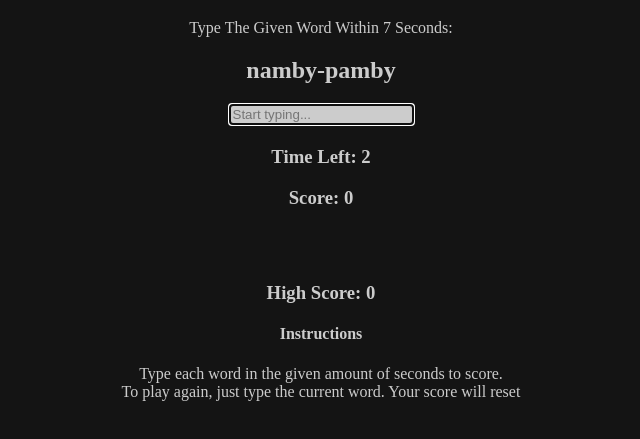
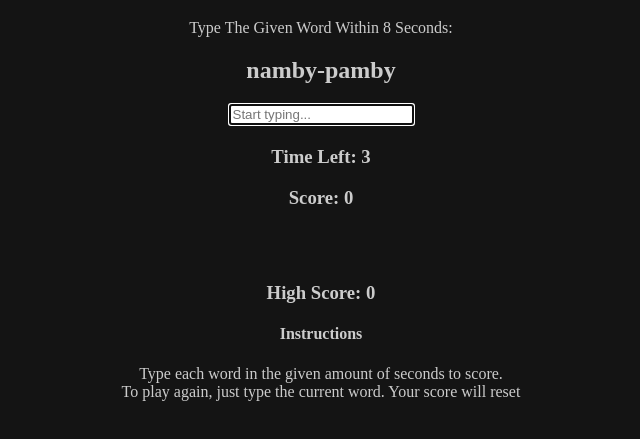
Before and after one commit to Iseneki/Digital-Media-Programming, a plain HTML site: page typing tester/index.html in a window 1280 px wide. Shown: the part 61-500 px from the top of the page, without its empty margins (319-959 px from the left). Drawn offline with Linux system fonts and the light colour scheme.

Commit message:
typing updates

```diff
--- a/typing tester/index.html
+++ b/typing tester/index.html
@@ -18,7 +18,7 @@
           <p class="lead">Type The Given Word Within
             <span class="text-success" id="seconds">5</span> Seconds:</p>
           <h2 id="current-word">hello</h2>
-          <input type="text" class="promptbox" placeholder="Start typing..." id="word-input" autofocus>
+          <input type="text" class="form-control form-control-lg" placeholder="Start typing..." id="word-input" autofocus>
           <h4 id="message"></h4>
 
               <h3>Time Left:
--- a/typing tester/myscript.js
+++ b/typing tester/myscript.js
@@ -1,7 +1,7 @@
 window.addEventListener('load', init);
 
 const levels = {
-  easy: 7,
+  easy: 8,
   medium: 5,
   hard: 3
 };
```
